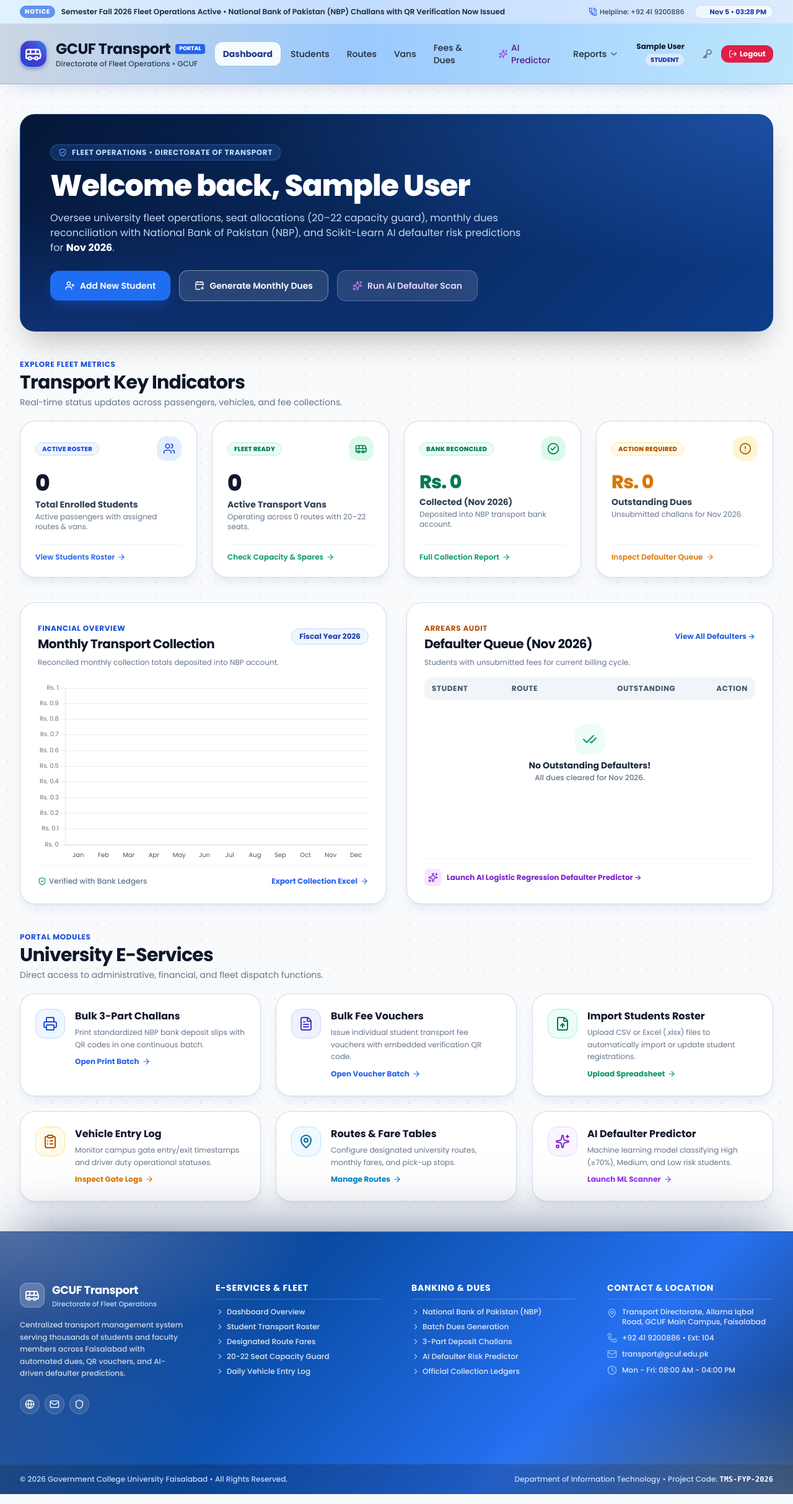
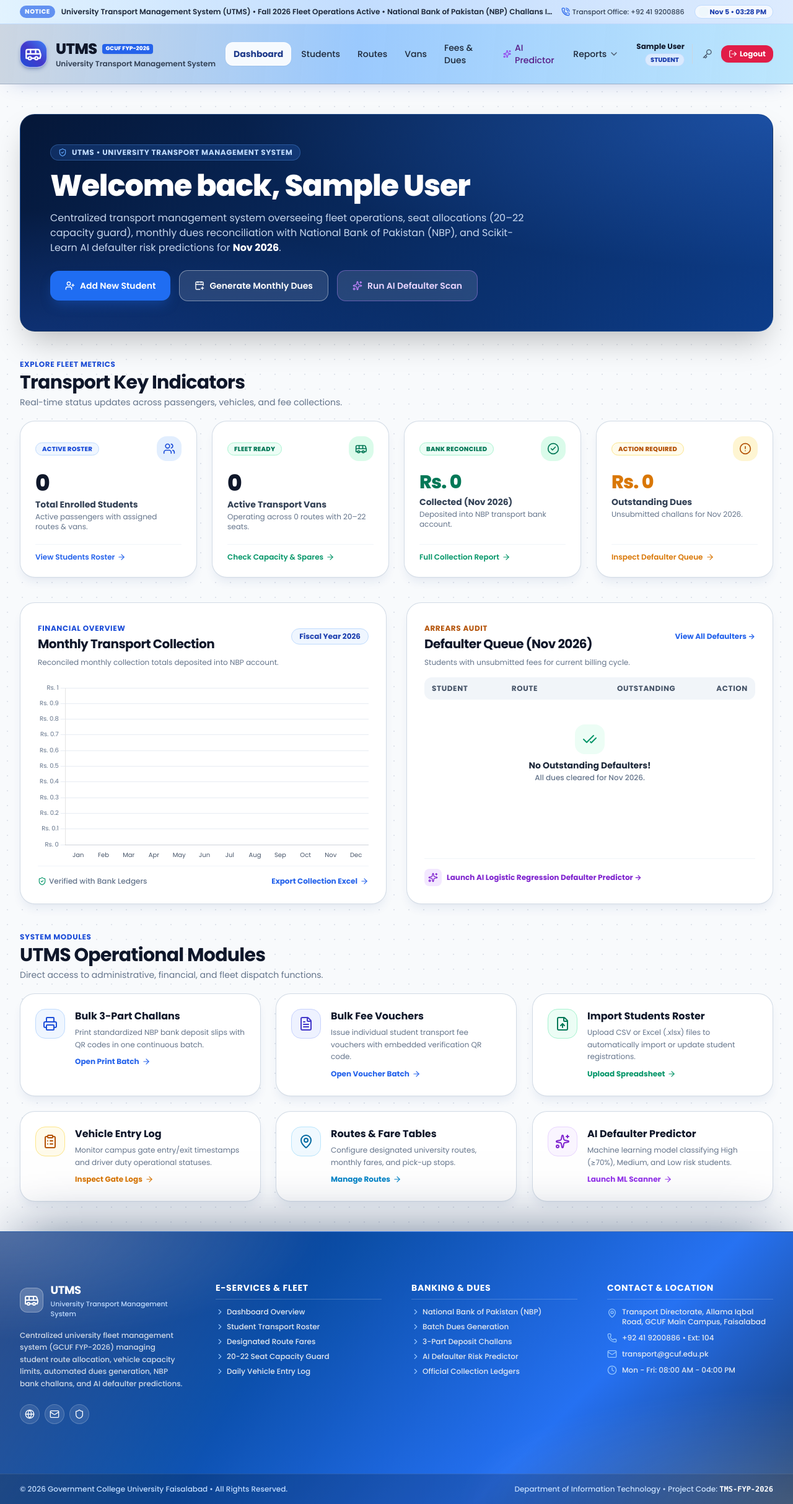
Before and after one commit to billih1/utms, a Django app: page /dashboard/ in a window 1280 px wide. Shown: the whole page at 62% size. Run offline with Django 5.2, Linux system fonts and the light colour scheme; the visitor is signed in with stand-in values (Sample User, id 1); data that the repository does not hold is empty; some libraries are stand-ins or nearby versions.

Commit message:
fix(branding): unify naming to University Transport Management System (UTMS) across all modules

```diff
--- a/templates/base.html
+++ b/templates/base.html
@@ -3,7 +3,7 @@
 <head>
     <meta charset="UTF-8">
     <meta name="viewport" content="width=device-width, initial-scale=1.0">
-    <title>{% block title %}GCUF Transport - Directorate of Transport{% endblock %}</title>
+    <title>{% block title %}UTMS - University Transport Management System{% endblock %}</title>
 
     <!-- Google Fonts: Poppins (Exact Font from BISE Lahore) -->
     <link rel="preconnect" href="https://fonts.googleapis.com">
@@ -145,17 +145,17 @@
                     Notice
                 </span>
                 <span class="font-semibold text-slate-800 truncate">
-                    Semester Fall 2026 Fleet Operations Active &bull; National Bank of Pakistan (NBP) Challans with QR Verification Now Issued
+                    University Transport Management System (UTMS) &bull; Fall 2026 Fleet Operations Active &bull; National Bank of Pakistan (NBP) Challans Issued
                 </span>
             </div>
             <div class="flex items-center space-x-4 flex-shrink-0 text-[11px] font-medium text-slate-700">
                 <span class="hidden md:inline-flex items-center">
                     <i data-lucide="phone-call" class="w-3.5 h-3.5 mr-1 text-blue-600"></i>
-                    <span>Helpline: +92 41 9200886</span>
+                    <span>Transport Office: +92 41 9200886</span>
                 </span>
                 <span class="flex items-center text-blue-800 font-bold bg-white/70 px-2.5 py-0.5 rounded-full border border-blue-200">
                     <span class="w-2 h-2 rounded-full bg-emerald-500 mr-1.5 animate-ping"></span>
-                    <span id="liveClock">GCUF Transport Online</span>
+                    <span id="liveClock">UTMS Online</span>
                 </span>
             </div>
         </div>
@@ -172,10 +172,10 @@
                 </div>
                 <div class="flex flex-col leading-tight">
                     <div class="flex items-center space-x-2">
-                        <span class="text-lg sm:text-2xl font-bold tracking-tight text-slate-900">GCUF Transport</span>
-                        <span class="text-[9px] font-extrabold uppercase px-1.5 py-0.5 rounded bg-blue-600 text-white shadow-sm">Portal</span>
+                        <span class="text-xl sm:text-2xl font-extrabold tracking-tight text-slate-900">UTMS</span>
+                        <span class="text-[9px] font-extrabold uppercase px-1.5 py-0.5 rounded bg-blue-600 text-white shadow-sm">GCUF FYP-2026</span>
                     </div>
-                    <span class="text-[11px] sm:text-xs text-slate-700 font-medium hidden sm:block">Directorate of Fleet Operations &bull; GCUF</span>
+                    <span class="text-[11px] sm:text-xs text-slate-700 font-semibold hidden sm:block">University Transport Management System</span>
                 </div>
             </a>
 
@@ -405,12 +405,12 @@
                         <i data-lucide="bus" class="w-6 h-6 text-white"></i>
                     </div>
                     <div>
-                        <h4 class="text-lg font-bold text-white tracking-tight">GCUF Transport</h4>
-                        <p class="text-[11px] text-blue-200 font-medium">Directorate of Fleet Operations</p>
+                        <h4 class="text-lg font-bold text-white tracking-tight">UTMS</h4>
+                        <p class="text-[11px] text-blue-200 font-medium">University Transport Management System</p>
                     </div>
                 </div>
                 <p class="text-xs leading-relaxed text-slate-200/90 font-medium">
-                    Centralized transport management system serving thousands of students and faculty members across Faisalabad with automated dues, QR vouchers, and AI-driven defaulter predictions.
+                    Centralized university fleet management system (GCUF FYP-2026) managing student route allocation, vehicle capacity limits, automated dues generation, NBP bank challans, and AI defaulter predictions.
                 </p>
                 <div class="flex items-center space-x-2 pt-2">
                     <span class="w-8 h-8 rounded-full bg-white/10 hover:bg-white/20 border border-white/20 flex items-center justify-center text-white transition cursor-pointer">
--- a/templates/dashboard/accountant.html
+++ b/templates/dashboard/accountant.html
@@ -1,6 +1,6 @@
 {% extends "base.html" %}
 
-{% block title %}Finance &amp; Accounts Dashboard • GCUF Transport{% endblock %}
+{% block title %}Finance &amp; Accounts • UTMS - University Transport Management System{% endblock %}
 
 {% block content %}
 <div class="max-w-7xl mx-auto px-4 sm:px-6 lg:px-8 py-8 sm:py-12 space-y-10">
@@ -12,7 +12,7 @@
         <div class="relative z-10 max-w-3xl space-y-4">
             <div class="inline-flex items-center space-x-2 px-3 py-1 rounded-full text-xs font-bold uppercase tracking-wider bg-blue-500/20 text-blue-200 border border-blue-400/30">
                 <i data-lucide="receipt" class="w-3.5 h-3.5 text-blue-400"></i>
-                <span>Fee Collection &amp; Accounts Directorate</span>
+                <span>UTMS &bull; Fee Collection &amp; Accounts Module</span>
             </div>
 
             <h1 class="text-3xl sm:text-4xl lg:text-5xl font-extrabold tracking-tight text-white leading-tight">
--- a/templates/dashboard/admin.html
+++ b/templates/dashboard/admin.html
@@ -1,6 +1,6 @@
 {% extends "base.html" %}
 
-{% block title %}Admin Dashboard • GCUF Transport Directorate{% endblock %}
+{% block title %}Admin Dashboard • UTMS - University Transport Management System{% endblock %}
 
 {% block content %}
 <div class="max-w-7xl mx-auto px-4 sm:px-6 lg:px-8 py-8 sm:py-12 space-y-10">
@@ -13,7 +13,7 @@
         <div class="relative z-10 max-w-3xl space-y-4">
             <div class="inline-flex items-center space-x-2 px-3 py-1 rounded-full text-xs font-bold uppercase tracking-wider bg-blue-500/20 text-blue-200 border border-blue-400/30">
                 <i data-lucide="shield-check" class="w-3.5 h-3.5 text-blue-400"></i>
-                <span>Fleet Operations &bull; Directorate of Transport</span>
+                <span>UTMS &bull; University Transport Management System</span>
             </div>
 
             <h1 class="text-3xl sm:text-4xl lg:text-5xl font-extrabold tracking-tight text-white leading-tight">
@@ -21,7 +21,7 @@
             </h1>
 
             <p class="text-sm sm:text-base text-blue-100/90 leading-relaxed font-normal">
-                Oversee university fleet operations, seat allocations (20–22 capacity guard), monthly dues reconciliation with National Bank of Pakistan (NBP), and Scikit-Learn AI defaulter risk predictions for <span class="font-bold text-white">{{ current_month }}</span>.
+                Centralized transport management system overseeing fleet operations, seat allocations (20–22 capacity guard), monthly dues reconciliation with National Bank of Pakistan (NBP), and Scikit-Learn AI defaulter risk predictions for <span class="font-bold text-white">{{ current_month }}</span>.
             </p>
 
             <!-- BISE Lahore Action Buttons -->
@@ -257,11 +257,11 @@
 
     </div>
 
-    <!-- Quick Access E-Services Grid (Directly Inspired by BISE Lahore E-Services Section) -->
+    <!-- Quick Access Modules Grid -->
     <div>
         <div class="mb-5">
-            <span class="text-xs font-bold uppercase tracking-wider text-blue-700">PORTAL MODULES</span>
-            <h2 class="text-2xl sm:text-3xl font-bold text-slate-900 tracking-tight">University E-Services</h2>
+            <span class="text-xs font-bold uppercase tracking-wider text-blue-700">SYSTEM MODULES</span>
+            <h2 class="text-2xl sm:text-3xl font-bold text-slate-900 tracking-tight">UTMS Operational Modules</h2>
             <p class="text-xs sm:text-sm text-slate-500 mt-1">Direct access to administrative, financial, and fleet dispatch functions.</p>
         </div>
 
--- a/templates/dashboard/driver.html
+++ b/templates/dashboard/driver.html
@@ -1,6 +1,6 @@
 {% extends "base.html" %}
 
-{% block title %}Driver Panel • GCUF Transport{% endblock %}
+{% block title %}Driver Panel • UTMS - University Transport Management System{% endblock %}
 
 {% block content %}
 <div class="max-w-7xl mx-auto px-4 sm:px-6 lg:px-8 py-8 sm:py-12 space-y-8">
@@ -13,7 +13,7 @@
             <div class="space-y-2">
                 <div class="inline-flex items-center space-x-2 px-3 py-1 rounded-full text-xs font-bold uppercase tracking-wider bg-amber-500/20 text-amber-200 border border-amber-400/30">
                     <i data-lucide="steering-wheel" class="w-3.5 h-3.5 text-amber-400"></i>
-                    <span>Driver Logistics &bull; Campus Gate Dispatch</span>
+                    <span>UTMS &bull; Vehicle Operations &amp; Dispatch</span>
                 </div>
                 <h1 class="text-3xl font-extrabold text-white">Driver Control Panel</h1>
                 <p class="text-xs sm:text-sm text-blue-100">Record vehicle movements, departure/arrival timestamps, and operational status.</p>
--- a/templates/dashboard/student.html
+++ b/templates/dashboard/student.html
@@ -1,6 +1,6 @@
 {% extends "base.html" %}
 
-{% block title %}Student Transport Pass • GCUF Transport{% endblock %}
+{% block title %}Student Transport Record • UTMS - University Transport Management System{% endblock %}
 
 {% block content %}
 <div class="max-w-5xl mx-auto px-4 sm:px-6 lg:px-8 py-8 sm:py-12 space-y-8">
@@ -12,7 +12,7 @@
         <div class="relative z-10 flex flex-col sm:flex-row sm:items-center sm:justify-between gap-6">
             <div class="space-y-2">
                 <span class="inline-flex items-center px-3 py-1 rounded-full text-xs font-bold uppercase tracking-wider bg-blue-500/20 text-blue-200 border border-blue-400/30">
-                    GCUF Transport Pass
+                    UTMS &bull; Student Transport Allocation
                 </span>
                 <h1 class="text-3xl font-extrabold text-white tracking-tight">{{ student.name|default:user.username }}</h1>
                 <p class="text-xs sm:text-sm text-blue-100">
```
Also changed, not shown: accounts/templates/accounts/login.html (+4 -3 lines).
